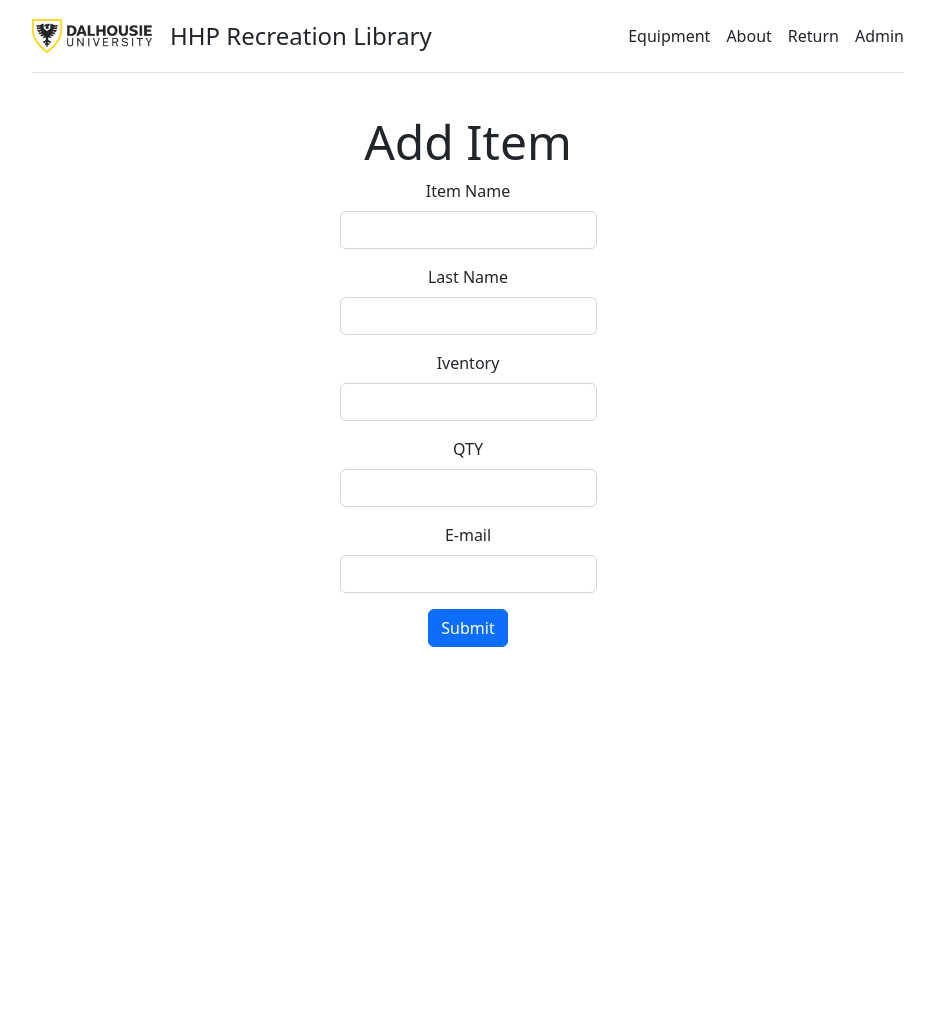
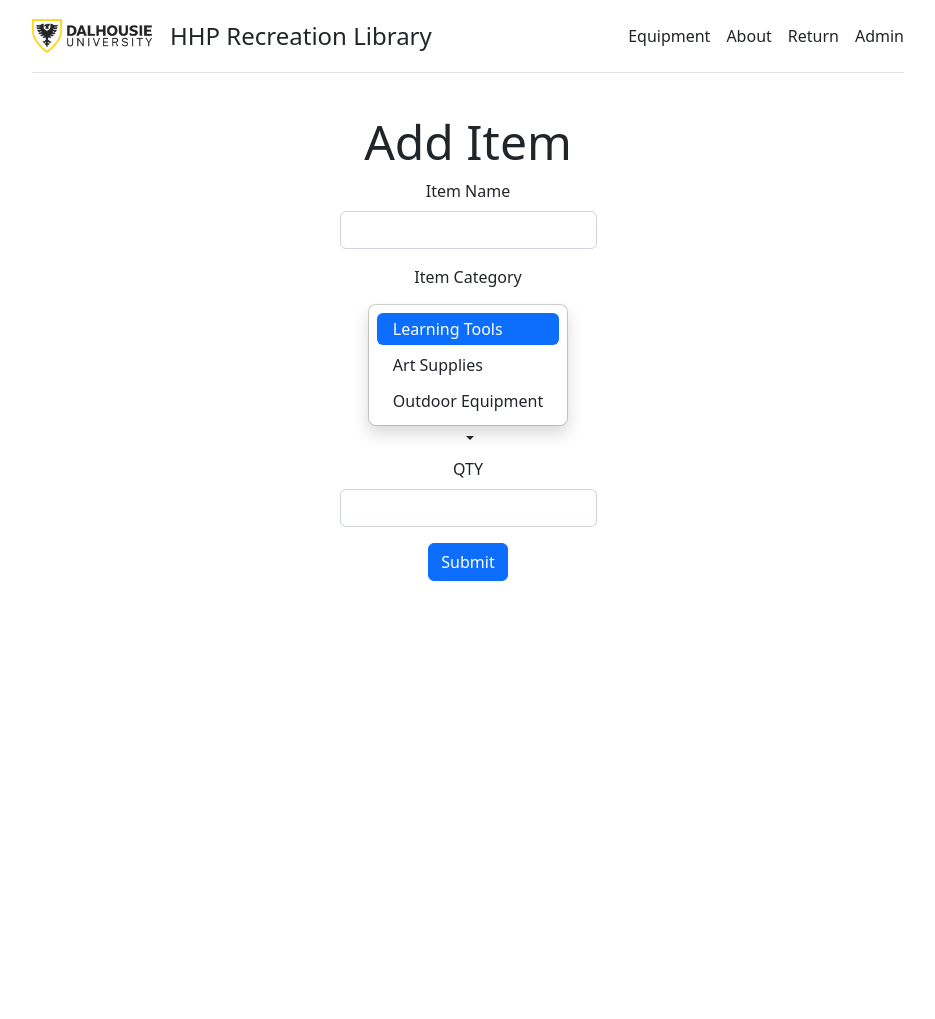
Before and after one commit to Andyzhang222/hhp-recreation-library, a PHP site: page /pages/add-item.php in a window 1280 px wide. Shown: the whole page, without its empty margins (172-1107 px from the left). Run offline with PHP 8.4, Linux system fonts and the light colour scheme.

Commit message:
Add items page

```diff
--- a/pages/add-item.php
+++ b/pages/add-item.php
@@ -21,23 +21,16 @@
 
   </div>
 
+  <label for="exampleInputEmail1" class="form-label">Item Category</label>
+  <div class="d-flex gap-5 justify-content-center">
+  <button class="btn dropdown-toggle" id="dropdown-button" data-toggle="dropdown">
+  <ul class="dropdown-menu position-static d-grid gap-1 p-2 rounded-3 mx-0 shadow w-220px">
+    <li><a id="drop" class="dropdown-item rounded-2 active" href="#">Learning Tools</a></li>
+    <li><a class="dropdown-item rounded-2" href="#">Art Supplies</a></li>
+    <li><a class="dropdown-item rounded-2" href="#">Outdoor Equipment</a></li>
+  </ul>
 
-  <div class="mb-3">
-    <label for="exampleInputEmail1" class="form-label">Last Name</label>
-    <input type="text" class="form-control" id="exampleInputEmail1">
-    <div id="emailHelp" class="form-text"></div>
-
-    <?php if(isset($LastName_error))echo $LastName_error; ?>
-
-  </div>
-
-  <div class="mb-3">
-    <label for="exampleInputEmail1" class="form-label">Iventory</label>
-    <input type="password" class="form-control" id="exampleInputEmail1" >
-    <div id="emailHelp" class="form-text"></div>
-
-    <?php if(isset($password_error))echo $password_error; ?>
-  </div>
+</div>
 
   <div class="mb-3">
     <label for="exampleInputPassword1" class="form-label">QTY</label>
@@ -46,18 +39,14 @@
     <?php if(isset($cp_error))echo $cp_error; ?>
   </div>
 
-  <div class="mb-3">
-    <label for="exampleInputEmail1" class="form-label">E-mail</label>
-    <input type="text" class="form-control" id="exampleInputEmail1" aria-describedby="emailHelp" name="E-mail">
-    <div id="emailHelp" class="form-text"></div>
-
-    <?php if(isset($email_error))echo $email_error; ?>
-  </div>
-
-
-
   <button type="submit" class="btn btn-primary"  name="regBtn">Submit</button>
 </form>
     </div>
 
     </div>
+
+    <script type="text/javascript">
+    document.getElementById("btn dropdown-toggle").onclick = function () {
+        document.getElementById("dropdown-button").dropdown("toggle");
+    };
+</script>
```
